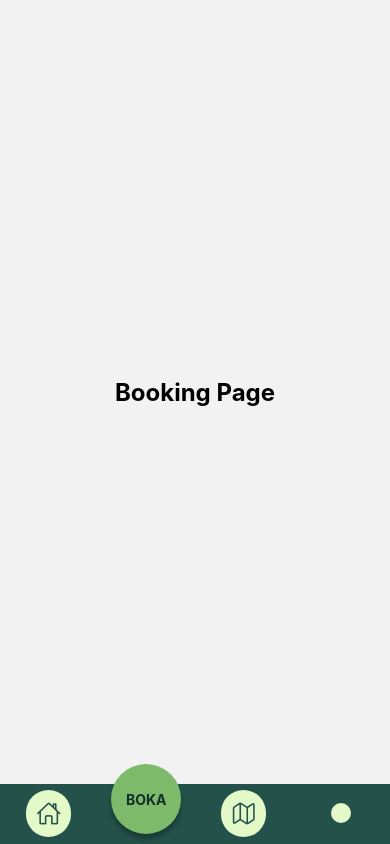
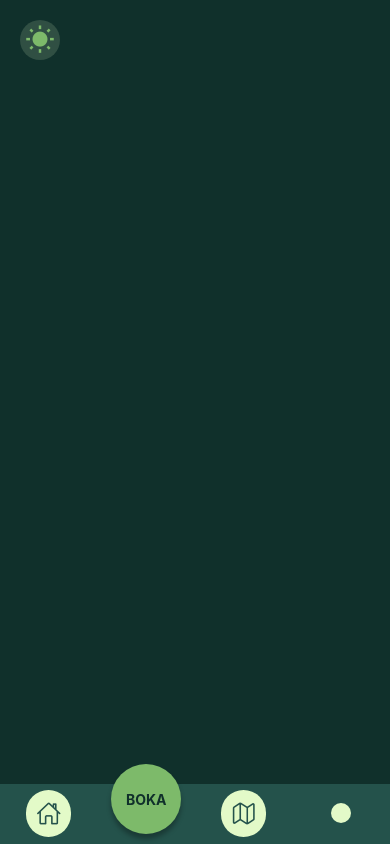
Before and after one commit to edda177/pax, a React Native app in the folder pax-mobile/: screen /Booking in a window 390 px wide. Built offline with nearby package versions, Linux system fonts and the light colour scheme.

Commit message:
Booking screen

```diff
--- a/pax-mobile/Navigation/BottomTabNavigator.js
+++ b/pax-mobile/Navigation/BottomTabNavigator.js
@@ -47,9 +47,9 @@ export default function BottomTabNavigator() {
                     paddingBottom: 0,
                     paddingTop: 10,
                     height: 60,
-                    borderTopWidth: 0, // <-- Lägg till detta
-                    elevation: 0,       // <-- Android: tar bort skugga
-                    shadowOpacity: 0,   // <-- iOS: tar bort skugga
+                    borderTopWidth: 0,
+                    elevation: 0,
+                    shadowOpacity: 0,
                 },
             })}
         >
--- a/pax-mobile/components/ThemeToggleTabButton.jsx
+++ b/pax-mobile/components/ThemeToggleTabButton.jsx
@@ -1,5 +1,5 @@
 import React from "react";
-import { Pressable, Text, View } from "react-native";
+import { Pressable, Text, View, StatusBar, StyleSheet } from "react-native";
 import { MaterialCommunityIcons } from "@expo/vector-icons";
 import { useTheme } from "../theme/ThemeContext";
 
@@ -8,38 +8,47 @@ const ThemeToggleTabButton = ({ onPress, accessibilityState }) => {
   const focused = accessibilityState?.selected;
 
   return (
+    <>
+      <StatusBar
+        barStyle={isDark ? "light-content" : "dark-content"}
+        backgroundColor={theme.headerBackground}
+      />
+      <View style={styles.container}>
         <Pressable
           onPress={toggleTheme}
-            style={{
-                flex: 1,
-                justifyContent: "center",
-                alignItems: "center",
-                paddingVertical: 8,
-            }}
+          accessible={true}
           accessibilityRole="button"
-            accessibilityLabel={isDark ? "Byt till ljust tema" : "Byt till mörkt tema"}
+          accessibilityLabel={
+            isDark ? "Byt till ljust tema" : "Byt till mörkt tema"
+          }
+          style={styles.toggleButton}
         >
-            <View style={{ alignItems: "center" }}>
           <MaterialCommunityIcons
             name={isDark ? "white-balance-sunny" : "weather-night"}
-                    color={focused ? theme.accent : "gray"}
-                    size={24}
+            size={30}
+            color={theme.iconSwitchmode}
           />
-                <Text
-                    style={{
-                        color: focused ? theme.accent : "gray",
-                        marginTop: 4,
-                        fontSize: 14,
-                        fontFamily: "Arial",
-                        fontWeight: "400",
-                        textAlign: "center",
-                    }}
-                >
-                    {isDark ? "Dark" : "Light"}
-                </Text>
+        </Pressable>
       </View>
-        </Pressable>
+    </>
   );
 };
 
+const styles = StyleSheet.create({
+  container: {
+    alignItems: "center",
+    justifyContent: "center",
+    padding: 10,
+  },
+  toggleButton: {
+    position: "absolute",
+    top: 10,
+    left: 10,
+    zIndex: 1,
+    backgroundColor: "#E3FAC825",
+    borderRadius: 25,
+    padding: 5,
+  },
+});
+
 export default ThemeToggleTabButton;
--- a/pax-mobile/screens/Booking.jsx
+++ b/pax-mobile/screens/Booking.jsx
@@ -1,15 +1,53 @@
 import React from "react";
-import { View, Text, StyleSheet } from "react-native";
+import {
+  View,
+  StyleSheet,
+  SafeAreaView,
+  StatusBar,
+  Platform,
+} from "react-native";
+import { useTheme } from "../theme/ThemeContext";
+import ThemeToggleTabButton from "../components/ThemeToggleTabButton";
 
-export default function Booking() {
+const Booking = () => {
+  const { theme, isDark } = useTheme();
+  const styles = createStyles(theme);
+
   return (
-    <View style={styles.container}>
-      <Text style={styles.text}>Booking Page</Text>
-    </View>
+    <SafeAreaView style={styles.safeArea}>
+      <StatusBar
+        barStyle={isDark ? "light-content" : "dark-content"}
+        backgroundColor={theme.headerBackground}
+      />
+      <View style={styles.container}>
+        <View style={styles.toggleButtonContainer}>
+          <ThemeToggleTabButton />
+        </View>
+      </View>
+    </SafeAreaView>
   );
-}
+};
 
-const styles = StyleSheet.create({
-  container: { flex: 1, justifyContent: "center", alignItems: "center" },
-  text: { fontSize: 24, fontWeight: "bold" },
-});
+const createStyles = (theme) =>
+  StyleSheet.create({
+    safeArea: {
+      flex: 1,
+      backgroundColor: theme.background,
+      paddingTop: Platform.OS === "android" ? StatusBar.currentHeight : 0,
+    },
+    container: {
+      flex: 1,
+      backgroundColor: theme.background,
+      justifyContent: "flex-start",
+      alignItems: "center",
+      paddingTop: 100,
+    },
+    toggleButtonContainer: {
+      position: "absolute",
+      top: 10,
+      left: 10,
+      zIndex: 1,
+    },
+  });
+
+export default Booking;
--- a/pax-mobile/screens/HomeScreen.jsx
+++ b/pax-mobile/screens/HomeScreen.jsx
@@ -11,7 +11,6 @@ import {
 import { MaterialCommunityIcons } from "@expo/vector-icons";
 import { useTheme } from "../theme/ThemeContext";
 import CardComponent from "../components/CardComponent";
-
 
 const HomeScreen = () => {
   const { theme, isDark, toggleTheme } = useTheme();
@@ -77,7 +76,7 @@ const createStyles = (theme) =>
     },
     CardComponentContainer: {
       top: 80,
-      alignSelf: 'center',
+      alignSelf: "center",
     },
   });
 
```
Lines whose indentation alone changed are shown as unchanged.
